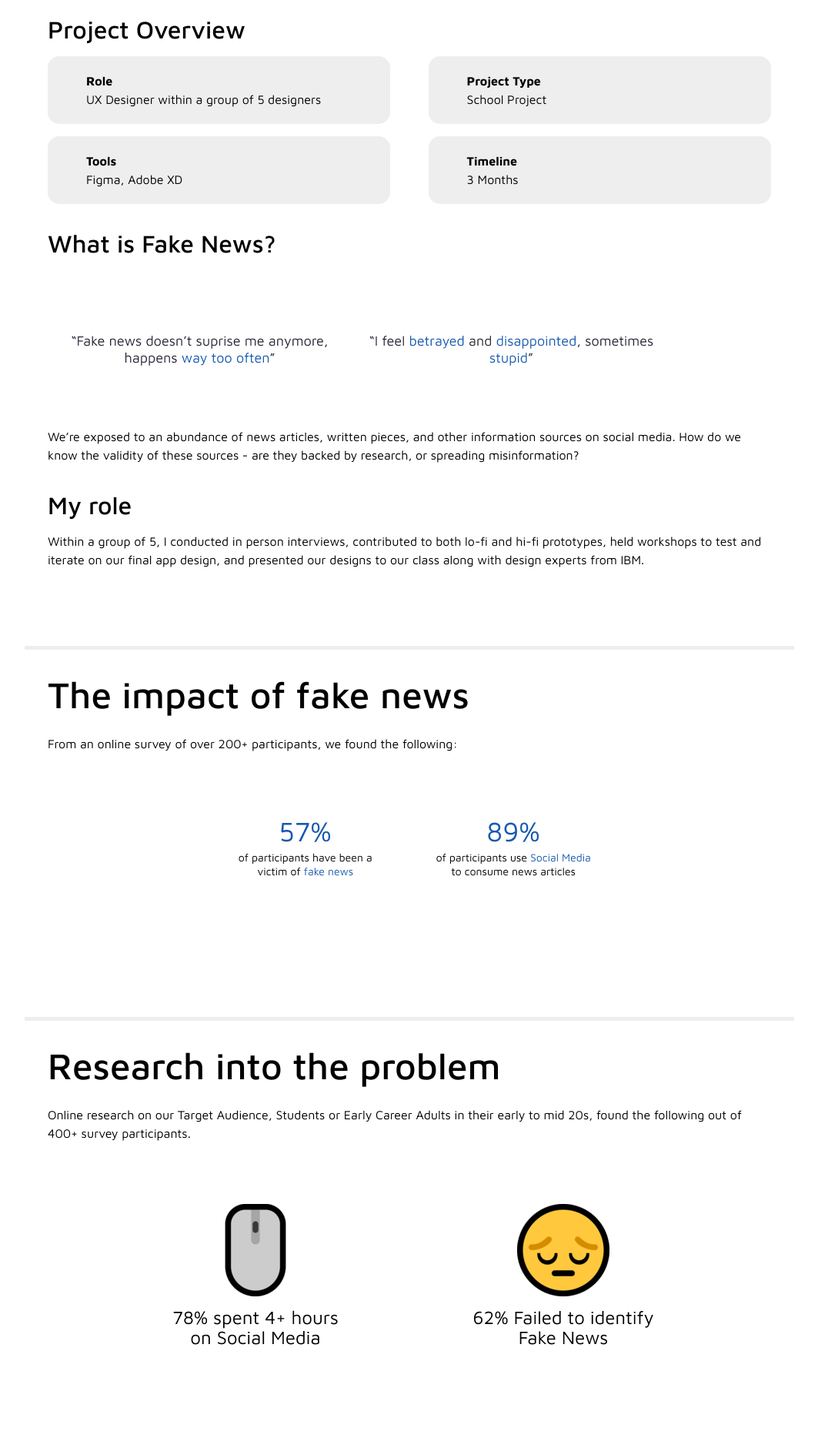
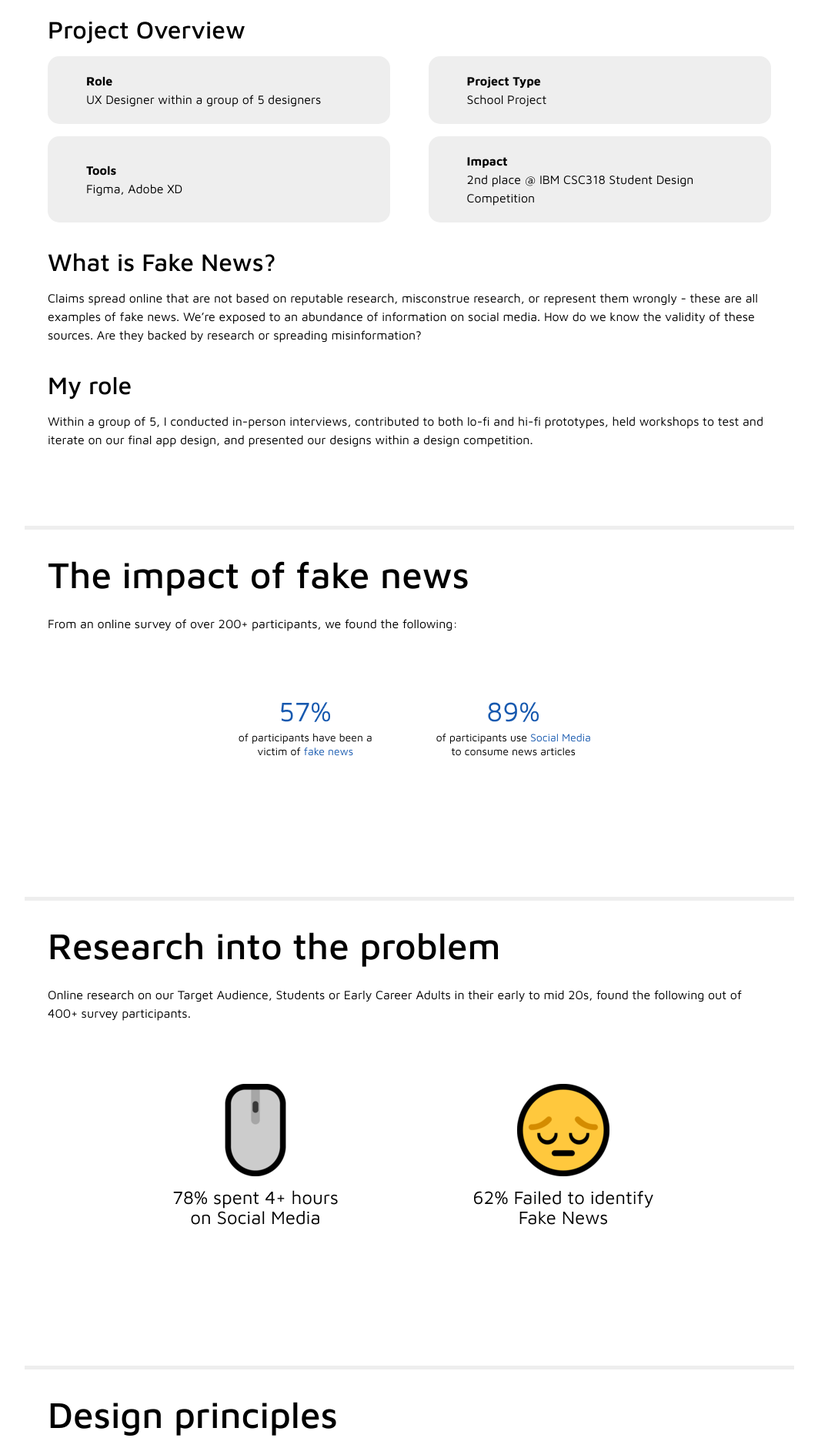
Before and after one commit to wheidi/portfolioWebsite, a plain HTML site: page pages/smartread.html in a window 1280 px wide. Shown: the part 797-2665 px from the top of the page at 77% size, without its empty margins (108-1171 px from the left). Drawn offline with Linux system fonts and the light colour scheme.

Commit message:
Edited case study image links + impact in overview

```diff
--- a/pages/smartread.html
+++ b/pages/smartread.html
@@ -96,22 +96,20 @@
             <p> Figma, Adobe XD
         </div>
         <div class="cell">
-            <p class="bold">Timeline
-            <p> 3 Months
+            <p class="bold">Impact
+            <p> 2nd place @ IBM CSC318 Student Design Competition
         </div>
     </div>
 
     <h2>What is Fake News?</h2>
-
-    <p><img class="imgcontainer" src="images/SmartRead/User research quotes.png" /></p>
-
-    <p>We’re exposed to an abundance of news articles, written pieces, and other information sources on social media. How do we know the validity of these sources - are they backed by research,
-        or spreading misinformation? </p>
+    <p>Claims spread online that are not based on reputable research, misconstrue research, or represent them wrongly - these are all examples of fake news. We’re
+         exposed to an abundance of information on social media. How do we know the validity of these sources. Are they backed by research
+        or spreading misinformation?</p>
 
         <br>
     <h2>My role</h2>
-    <p>Within a group of 5, I conducted in person interviews, contributed to both
-        lo-fi and hi-fi prototypes, held workshops to test and iterate on our final app design, and presented our designs to our class along with design experts from IBM. </p>
+    <p>Within a group of 5, I conducted in-person interviews, contributed to both
+        lo-fi and hi-fi prototypes, held workshops to test and iterate on our final app design, and presented our designs within a design competition. </p>
     </div>
 
 <div class=section>
@@ -119,10 +117,7 @@
     <h1>The impact of fake news</h1>
     <p> From an online survey of over 200+ participants, we found the following:</p>
 
-    <a target="_blank" href="images/SmartRead/User research percentages.png">
-
-        <p><img class="imgcontainer" src="images/SmartRead/User research percentages.png">
-    </a>
+    <p><img class="imgcontainer" src="images/SmartRead/User research percentages.png">
 
 </div>
 
@@ -133,19 +128,15 @@
 
     <p>Online research on our Target Audience, Students or Early Career Adults in their early to mid 20s, found the following out of 400+ survey participants.
 
-        <a target="_blank" href="images/SmartRead/User research findings.png">
+        <p><img class="imgcontainer" src="images/SmartRead/User research findings.png">
 
-            <p><img class="imgcontainer" src="images/SmartRead/User research findings.png">
-        </a>
 </div>
 
 <div class=section>
         <h1>Design principles</h1>
 
-        <a target="_blank" href="images/SmartRead/Design Principles.png">
+        <p><img class="imgcontainer" src="images/SmartRead/Design Principles.png">
 
-            <p><img class="imgcontainer" src="images/SmartRead/Design Principles.png">
-        </a>
 </div>
 
     <!--
```
Also changed, not shown: pages/honeybeehub-profilebuilder.html (+17 -19 lines), pages/images/HBProfileBuilder/Intake Criteria Graph.png, pages/images/HBProfileBuilder/Medical Examples.png.
